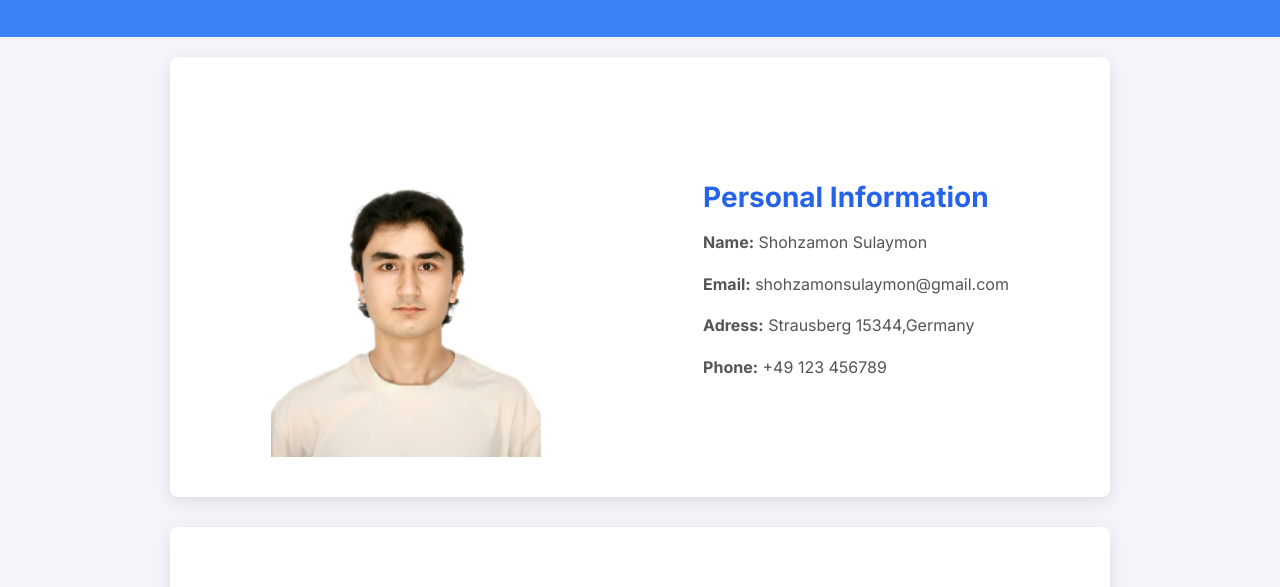
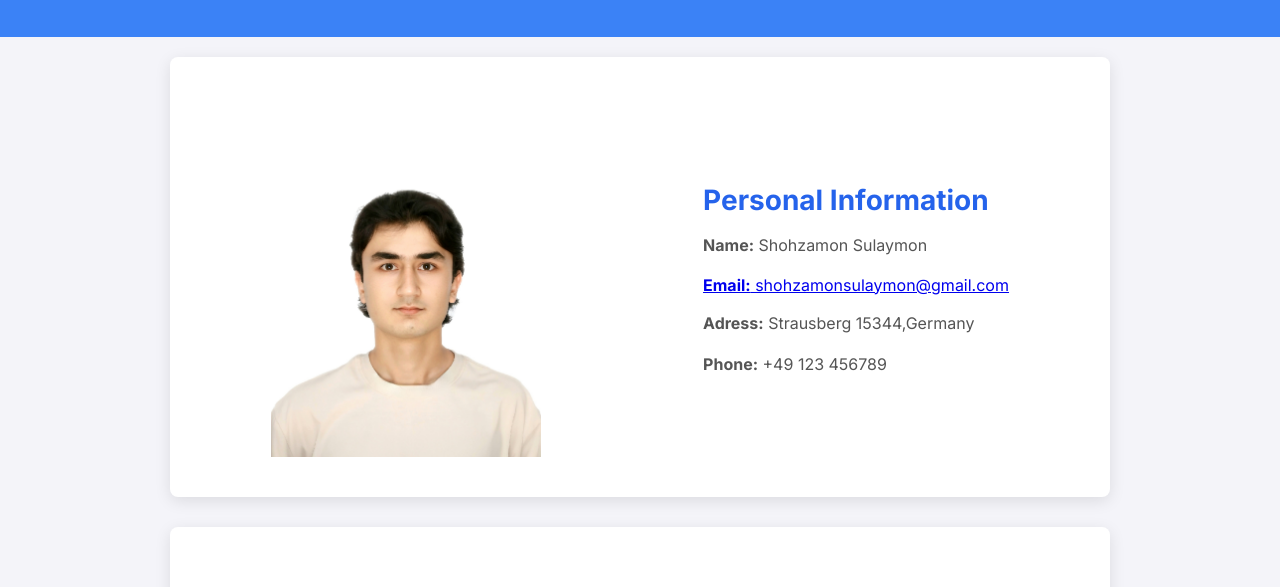
Before and after one commit to ShohzamonSulaymon/Portfolio, a plain HTML site: page index.html in a window 1280 px wide. Shown: the part 179-766 px from the top of the page. Drawn offline with Linux system fonts and the light colour scheme.

Commit message:
Update index.html

```diff
--- a/index.html
+++ b/index.html
@@ -182,7 +182,7 @@
     <div>
       <h2>Personal Information</h2>
       <p><strong>Name:</strong> Shohzamon Sulaymon</p>
-      <p><strong>Email:</strong> shohzamonsulaymon@gmail.com</p>
+      <a href="malito:shohzamonsulaymon@gmail.com"><strong>Email:</strong> shohzamonsulaymon@gmail.com</a>
       <p><strong>Adress:</strong> Strausberg 15344,Germany</p>
       <p><strong>Phone:</strong> +49 123 456789</p>
     </div>
```
